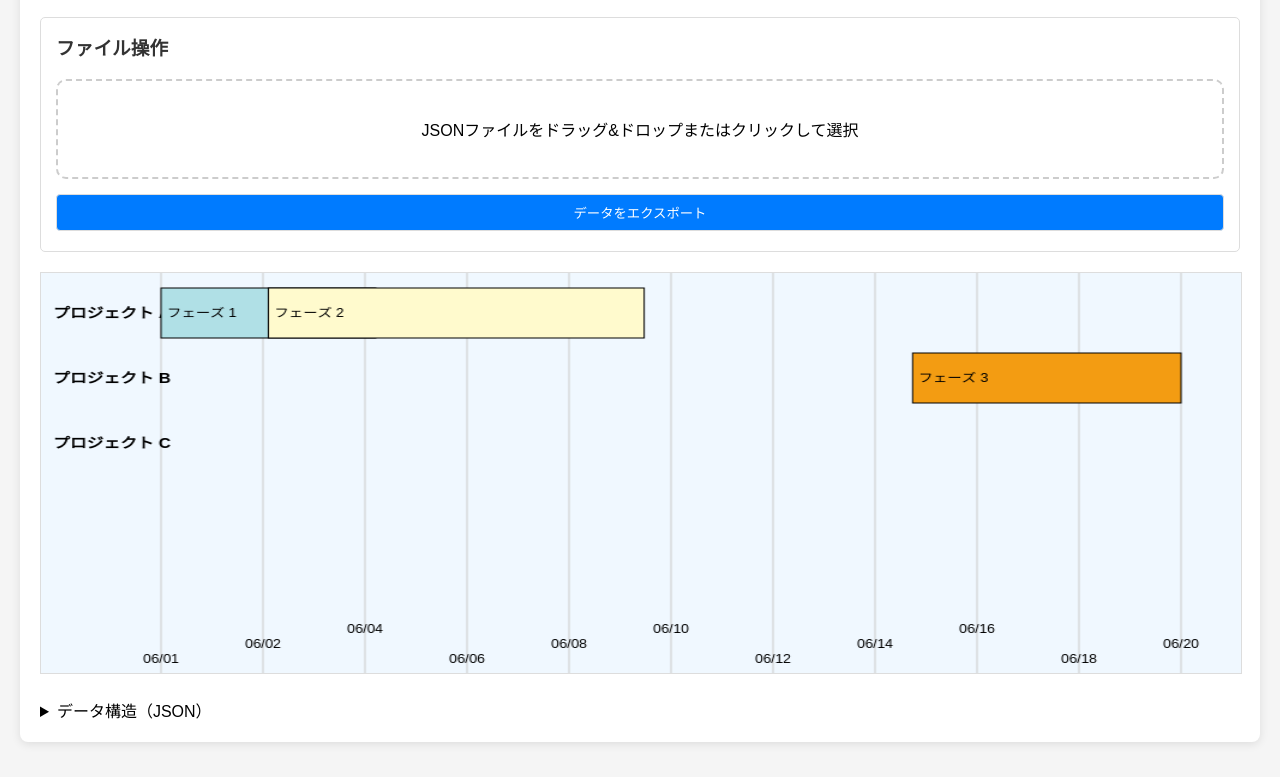
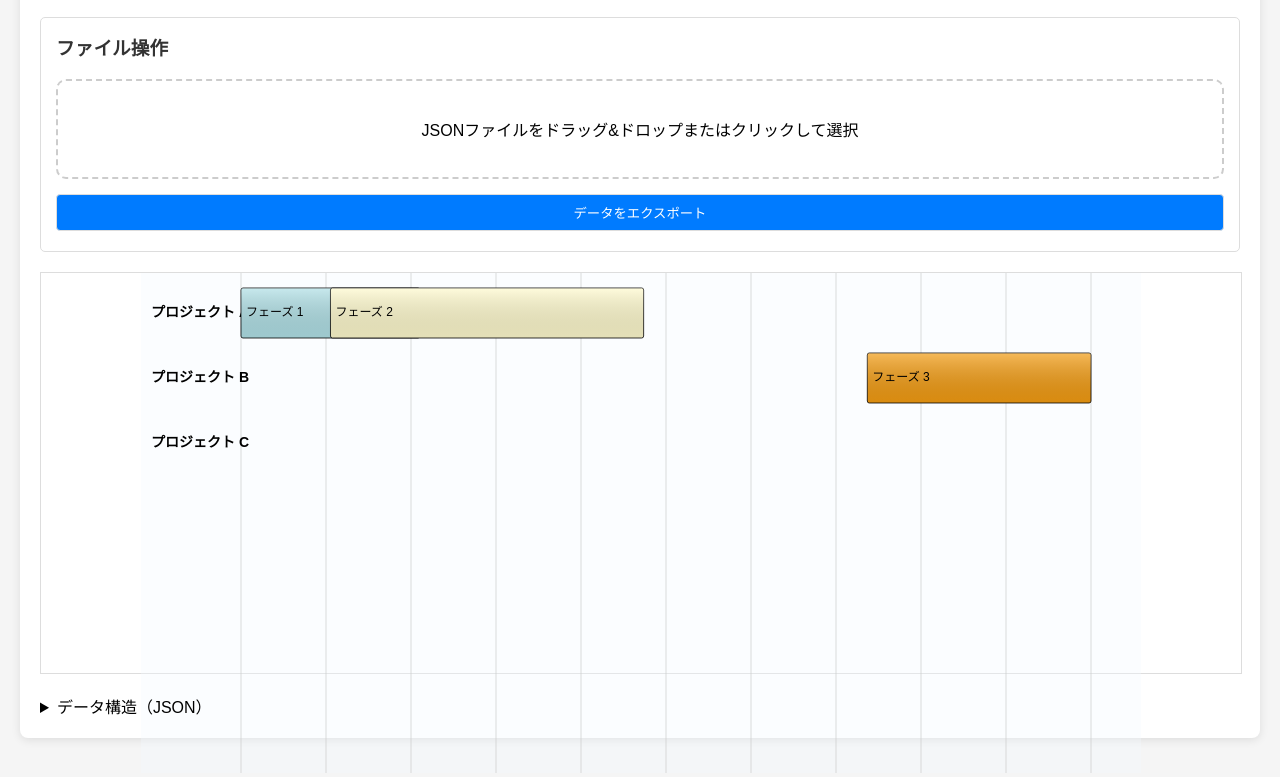
Before and after one commit to ShotaroNarita/gantt, a plain HTML site: page index.html in a window 1280 px wide. Shown: the part 435-1212 px from the top of the page. Drawn offline with nearby package versions, Linux system fonts and the light colour scheme.

Commit message:
Refactor Gantt chart rendering: Replace canvas element with div and switch to SVG renderer
- Changed the canvas element in index.html to a div for rendering.
- Updated GanttCanvasRenderer to GanttSvgRenderer in main.ts.
- Adjusted type casting for the canvas element to HTMLElement.
- Modified constructor parameters in UIController and GanttApp to use the new SVG renderer.

```diff
--- a/dist/main.js
+++ b/dist/main.js
@@ -198,7 +198,7 @@ class DataManager {
         return this.bars;
     }
 }
-class GanttRenderer {
+class GanttCanvasRenderer {
     constructor(canvas) {
         this.canvas = canvas;
         const context = canvas.getContext('2d');
@@ -265,6 +265,373 @@ class GanttRenderer {
             this.ctx.font = '12px Arial';
             this.ctx.fillText(block.label, x + 5, y + BAR_HEIGHT / 2 + 4);
         }
+    }
+}
+class GanttSvgRenderer {
+    constructor(container) {
+        if (typeof container === 'string') {
+            const element = document.getElementById(container);
+            if (!element) {
+                throw new Error(`要素が見つかりません: ${container}`);
+            }
+            this.container = element;
+        }
+        else {
+            this.container = container;
+        }
+        this.initializeSvg();
+    }
+    initializeSvg() {
+        const existingSvg = this.container.querySelector('svg');
+        if (existingSvg) {
+            existingSvg.remove();
+        }
+        this.svg = this.createSvgElement('svg', {
+            width: '100%',
+            height: '500',
+            viewBox: '0 0 1000 500',
+            xmlns: 'http://www.w3.org/2000/svg'
+        });
+        this.defs = this.createSvgElement('defs');
+        this.svg.appendChild(this.defs);
+        this.mainGroup = this.createSvgElement('g', {
+            id: 'main-group'
+        });
+        this.svg.appendChild(this.mainGroup);
+        this.container.appendChild(this.svg);
+    }
+    createSvgElement(tagName, attributes = {}) {
+        const element = document.createElementNS('http://www.w3.org/2000/svg', tagName);
+        Object.entries(attributes).forEach(([key, value]) => {
+            element.setAttribute(key, String(value));
+        });
+        return element;
+    }
+    render(data) {
+        this.clearContent();
+        this.createGradientDefs();
+        this.calculateDimensions(data);
+        this.drawBackground();
+        this.drawGrid(data.metrics);
+        this.drawBars(data.bars, data.metrics);
+        this.addInteractivity();
+    }
+    clearContent() {
+        this.mainGroup.innerHTML = '';
+        this.defs.innerHTML = '';
+    }
+    createGradientDefs() {
+        const gradient = this.createSvgElement('linearGradient', {
+            id: 'blockGradient',
+            x1: '0%',
+            y1: '0%',
+            x2: '0%',
+            y2: '100%'
+        });
+        const stop1 = this.createSvgElement('stop', {
+            offset: '0%',
+            'stop-color': 'rgba(255,255,255,0.3)'
+        });
+        const stop2 = this.createSvgElement('stop', {
+            offset: '100%',
+            'stop-color': 'rgba(0,0,0,0.1)'
+        });
+        gradient.appendChild(stop1);
+        gradient.appendChild(stop2);
+        this.defs.appendChild(gradient);
+        const filter = this.createSvgElement('filter', {
+            id: 'dropShadow',
+            x: '-20%',
+            y: '-20%',
+            width: '140%',
+            height: '140%'
+        });
+        const feDropShadow = this.createSvgElement('feDropShadow', {
+            dx: '2',
+            dy: '2',
+            'flood-color': 'rgba(0,0,0,0.3)',
+            'flood-opacity': '0.5'
+        });
+        filter.appendChild(feDropShadow);
+        this.defs.appendChild(filter);
+    }
+    calculateDimensions(data) {
+        const barCount = data.bars.length;
+        const requiredHeight = Math.max(barCount * (Config.CANVAS.BAR_HEIGHT + Config.CANVAS.BAR_MARGIN) + Config.CANVAS.BAR_MARGIN + 100, 500);
+        this.svg.setAttribute('height', String(requiredHeight));
+        this.svg.setAttribute('viewBox', `0 0 1000 ${requiredHeight}`);
+    }
+    drawBackground() {
+        const rect = this.createSvgElement('rect', {
+            x: '0',
+            y: '0',
+            width: '100%',
+            height: '100%',
+            fill: 'aliceblue',
+            'fill-opacity': '0.3'
+        });
+        this.mainGroup.appendChild(rect);
+    }
+    drawGrid(metrics) {
+        const gridGroup = this.createSvgElement('g', {
+            id: 'grid-group',
+            'stroke': '#cccccc',
+            'stroke-width': '1',
+            'stroke-opacity': '0.7'
+        });
+        const labelsGroup = this.createSvgElement('g', {
+            id: 'grid-labels',
+            'font-family': 'Arial, sans-serif',
+            'font-size': '12',
+            'fill': '#666666',
+            'text-anchor': 'middle'
+        });
+        const { MARGIN_LEFT, MARGIN_RIGHT, GRID_LINES } = Config.CANVAS;
+        const svgWidth = 1000;
+        const availableWidth = svgWidth - MARGIN_LEFT - MARGIN_RIGHT;
+        for (let i = 0; i <= GRID_LINES; i++) {
+            const x = MARGIN_LEFT + (i * availableWidth) / GRID_LINES;
+            const line = this.createSvgElement('line', {
+                x1: x,
+                y1: '0',
+                x2: x,
+                y2: '100%'
+            });
+            gridGroup.appendChild(line);
+            const timestamp = metrics.min + (i * metrics.range) / GRID_LINES;
+            const date = dayjs.unix(timestamp).format('MM/DD');
+            const text = this.createSvgElement('text', {
+                x: x,
+                y: `calc(100% - ${20 + (i % 3) * 15}px)`,
+                'dominant-baseline': 'text-before-edge'
+            });
+            text.textContent = date;
+            labelsGroup.appendChild(text);
+        }
+        this.mainGroup.appendChild(gridGroup);
+        this.mainGroup.appendChild(labelsGroup);
+    }
+    drawBars(bars, metrics) {
+        const barsGroup = this.createSvgElement('g', {
+            id: 'bars-group'
+        });
+        const { MARGIN_LEFT, MARGIN_RIGHT, BAR_HEIGHT, BAR_MARGIN } = Config.CANVAS;
+        const svgWidth = 1000;
+        const availableWidth = svgWidth - MARGIN_LEFT - MARGIN_RIGHT;
+        bars.forEach((bar, barIndex) => {
+            const y = barIndex * (BAR_HEIGHT + BAR_MARGIN) + BAR_MARGIN;
+            const barGroup = this.createSvgElement('g', {
+                id: `bar-${bar.id}`,
+                class: 'bar-group'
+            });
+            const barLabel = this.createSvgElement('text', {
+                x: '10',
+                y: y + BAR_HEIGHT / 2,
+                'font-family': 'Arial, sans-serif',
+                'font-size': '14',
+                'font-weight': 'bold',
+                'fill': '#000000',
+                'dominant-baseline': 'middle'
+            });
+            barLabel.textContent = bar.label;
+            barGroup.appendChild(barLabel);
+            bar.blocks.forEach((block, blockIndex) => {
+                const blockElement = this.drawBlock(block, y, availableWidth, blockIndex);
+                barGroup.appendChild(blockElement);
+            });
+            barsGroup.appendChild(barGroup);
+        });
+        this.mainGroup.appendChild(barsGroup);
+    }
+    drawBlock(block, y, availableWidth, blockIndex) {
+        const { MARGIN_LEFT, BAR_HEIGHT } = Config.CANVAS;
+        const x = MARGIN_LEFT + block.normalized.begin * availableWidth;
+        const w = Math.max(block.normalized.range * availableWidth, 2);
+        const blockGroup = this.createSvgElement('g', {
+            id: `block-${block.id}`,
+            class: 'block-group',
+            'data-block-id': block.id,
+            'data-label': block.label,
+            'data-begin': dayjs.unix(block.begin).format('YYYY-MM-DD'),
+            'data-end': dayjs.unix(block.end).format('YYYY-MM-DD')
+        });
+        const blockRect = this.createSvgElement('rect', {
+            x: x,
+            y: y,
+            width: w,
+            height: BAR_HEIGHT,
+            fill: Utils.selectColorByText(block.label),
+            stroke: '#000000',
+            'stroke-width': '1',
+            'stroke-opacity': '0.8',
+            rx: '2',
+            ry: '2'
+        });
+        const gradientOverlay = this.createSvgElement('rect', {
+            x: x,
+            y: y,
+            width: w,
+            height: BAR_HEIGHT,
+            fill: 'url(#blockGradient)',
+            'pointer-events': 'none',
+            rx: '2',
+            ry: '2'
+        });
+        blockGroup.appendChild(blockRect);
+        blockGroup.appendChild(gradientOverlay);
+        if (w > 60) {
+            const blockLabel = this.createSvgElement('text', {
+                x: x + 5,
+                y: y + BAR_HEIGHT / 2,
+                'font-family': 'Arial, sans-serif',
+                'font-size': '12',
+                'fill': '#000000',
+                'dominant-baseline': 'middle',
+                'pointer-events': 'none'
+            });
+            blockLabel.textContent = block.label;
+            blockGroup.appendChild(blockLabel);
+        }
+        return blockGroup;
+    }
+    addInteractivity() {
+        const blocks = this.mainGroup.querySelectorAll('.block-group');
+        blocks.forEach(block => {
+            const rect = block.querySelector('rect:first-child');
+            if (!rect)
+                return;
+            block.addEventListener('mouseenter', () => {
+                rect.setAttribute('filter', 'url(#dropShadow)');
+                rect.setAttribute('stroke-width', '2');
+                this.showTooltip(block);
+            });
+            block.addEventListener('mouseleave', () => {
+                rect.removeAttribute('filter');
+                rect.setAttribute('stroke-width', '1');
+                this.hideTooltip();
+            });
+            block.addEventListener('click', () => {
+                this.handleBlockClick(block);
+            });
+        });
+    }
+    showTooltip(blockElement) {
+        const label = blockElement.getAttribute('data-label') || '';
+        const begin = blockElement.getAttribute('data-begin') || '';
+        const end = blockElement.getAttribute('data-end') || '';
+        this.hideTooltip();
+        const tooltip = this.createSvgElement('g', {
+            id: 'tooltip',
+            'pointer-events': 'none'
+        });
+        const tooltipText = `${label}\n${begin} → ${end}`;
+        const lines = tooltipText.split('\n');
+        const tooltipBg = this.createSvgElement('rect', {
+            x: '0',
+            y: '0',
+            width: Math.max(...lines.map(line => line.length * 7)) + 16,
+            height: lines.length * 16 + 8,
+            fill: '#333333',
+            'fill-opacity': '0.9',
+            stroke: '#666666',
+            'stroke-width': '1',
+            rx: '4',
+            ry: '4'
+        });
+        tooltip.appendChild(tooltipBg);
+        lines.forEach((line, index) => {
+            const text = this.createSvgElement('text', {
+                x: '8',
+                y: 16 + index * 16,
+                'font-family': 'Arial, sans-serif',
+                'font-size': '12',
+                'fill': '#ffffff'
+            });
+            text.textContent = line;
+            tooltip.appendChild(text);
+        });
+        tooltip.setAttribute('transform', 'translate(100, 50)');
+        this.svg.appendChild(tooltip);
+    }
+    hideTooltip() {
+        const tooltip = this.svg.querySelector('#tooltip');
+        if (tooltip) {
+            tooltip.remove();
+        }
+    }
+    handleBlockClick(blockElement) {
+        const blockId = blockElement.getAttribute('data-block-id');
+        const label = blockElement.getAttribute('data-label');
+        console.log('Block clicked:', { blockId, label });
+        const event = new CustomEvent('blockClick', {
+            detail: {
+                blockId,
+                label,
+                begin: blockElement.getAttribute('data-begin'),
+                end: blockElement.getAttribute('data-end')
+            }
+        });
+        this.container.dispatchEvent(event);
+    }
+    highlightBlock(blockId) {
+        this.clearHighlights();
+        const blockElement = this.mainGroup.querySelector(`[data-block-id="${blockId}"]`);
+        if (blockElement) {
+            const rect = blockElement.querySelector('rect:first-child');
+            if (rect) {
+                rect.setAttribute('stroke', '#ff0000');
+                rect.setAttribute('stroke-width', '3');
+                rect.setAttribute('filter', 'url(#dropShadow)');
+            }
+        }
+    }
+    clearHighlights() {
+        const highlightedBlocks = this.mainGroup.querySelectorAll('.block-group rect[stroke="#ff0000"]');
+        highlightedBlocks.forEach(rect => {
+            rect.setAttribute('stroke', '#000000');
+            rect.setAttribute('stroke-width', '1');
+            rect.removeAttribute('filter');
+        });
+    }
+    exportSvg(filename = `gantt_chart_${dayjs().format('YYYY-MM-DD')}.svg`) {
+        const svgData = new XMLSerializer().serializeToString(this.svg);
+        const blob = new Blob([svgData], { type: 'image/svg+xml;charset=utf-8' });
+        const url = URL.createObjectURL(blob);
+        const a = document.createElement('a');
+        a.href = url;
+        a.download = filename;
+        a.click();
+        URL.revokeObjectURL(url);
+    }
+    exportPng(filename = `gantt_chart_${dayjs().format('YYYY-MM-DD')}.png`) {
+        const svgData = new XMLSerializer().serializeToString(this.svg);
+        const canvas = document.createElement('canvas');
+        const ctx = canvas.getContext('2d');
+        if (!ctx) {
+            throw new Error('Canvas context を取得できませんでした');
+        }
+        const img = new Image();
+        const svgBlob = new Blob([svgData], { type: 'image/svg+xml;charset=utf-8' });
+        const url = URL.createObjectURL(svgBlob);
+        img.onload = () => {
+            canvas.width = img.width || 1000;
+            canvas.height = img.height || 500;
+            ctx.fillStyle = 'white';
+            ctx.fillRect(0, 0, canvas.width, canvas.height);
+            ctx.drawImage(img, 0, 0);
+            canvas.toBlob(blob => {
+                if (blob) {
+                    const pngUrl = URL.createObjectURL(blob);
+                    const a = document.createElement('a');
+                    a.href = pngUrl;
+                    a.download = filename;
+                    a.click();
+                    URL.revokeObjectURL(pngUrl);
+                }
+            }, 'image/png');
+            URL.revokeObjectURL(url);
+        };
+        img.src = url;
     }
 }
 class FileHandler {
@@ -456,7 +823,7 @@ class GanttApp {
             throw new Error('Canvas要素が見つかりません');
         }
         this.dataManager = new DataManager();
-        this.renderer = new GanttRenderer(canvas);
+        this.renderer = new GanttSvgRenderer(canvas);
         this.fileHandler = new FileHandler(this.dataManager);
         this.uiController = new UIController(this.dataManager, this.renderer, this.fileHandler);
         this.initialize();
--- a/index.html
+++ b/index.html
@@ -123,7 +123,7 @@
             <button id="export_button">データをエクスポート</button>
         </div>
 
-        <canvas id="canvas" width="1000" height="400"></canvas>
+        <div id="canvas" width="1000" height="400"></div>
 
         <details style="margin-top: 20px;">
             <summary>データ構造（JSON）</summary>
```
Also changed, not shown: dist/main.d.ts (+27 -2 lines), src/main.ts (+8 -9 lines), 3 other files.
